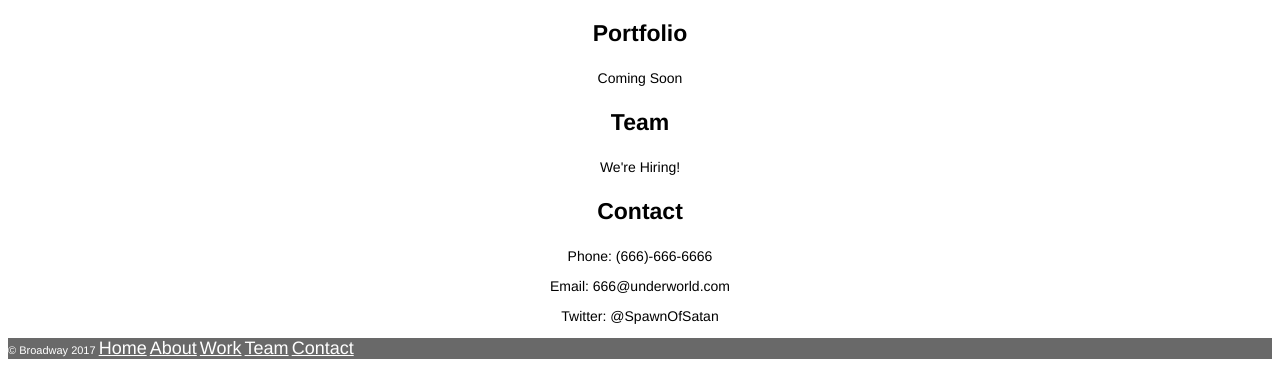
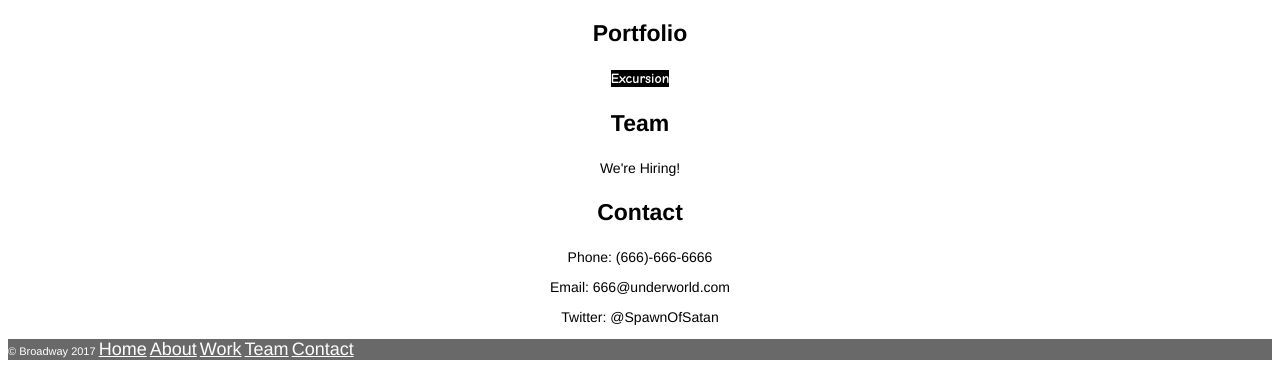
Before and after one commit to GungnirZ/Broadway, a plain HTML site: page index.html in a window 1280 px wide. Shown: the part 1680-2051 px from the top of the page. Drawn offline with Linux system fonts and the light colour scheme.

Commit message:
Added Portfolio Site Excursion.

```diff
--- a/index.html
+++ b/index.html
@@ -45,7 +45,8 @@
     <div class="body" id="work">
       <div>
         <h3 class="subhead">Portfolio</h3>
-        <p class="text">Coming Soon</p>
+      <!--<p class="text">Coming Soon</p>-->
+        <p class ="text"><a href="https://gungnirz.github.io/excursion/" target="_blank">Excursion</a></p>
       </div>
       <div class="body" id="team">
         <h3 class="subhead">Team</h3>
--- a/resources/css/style.css
+++ b/resources/css/style.css
@@ -33,6 +33,14 @@
   font-size: 14px;
 }
 
+.text a {
+  font-family: "Comic Sans Ms";
+  font-weight: bold;
+  color: white;
+  text-decoration: none;
+  background-color: black;
+}
+
 .head .white {
   font-size: 23px;
   font-weight: bold;
```
